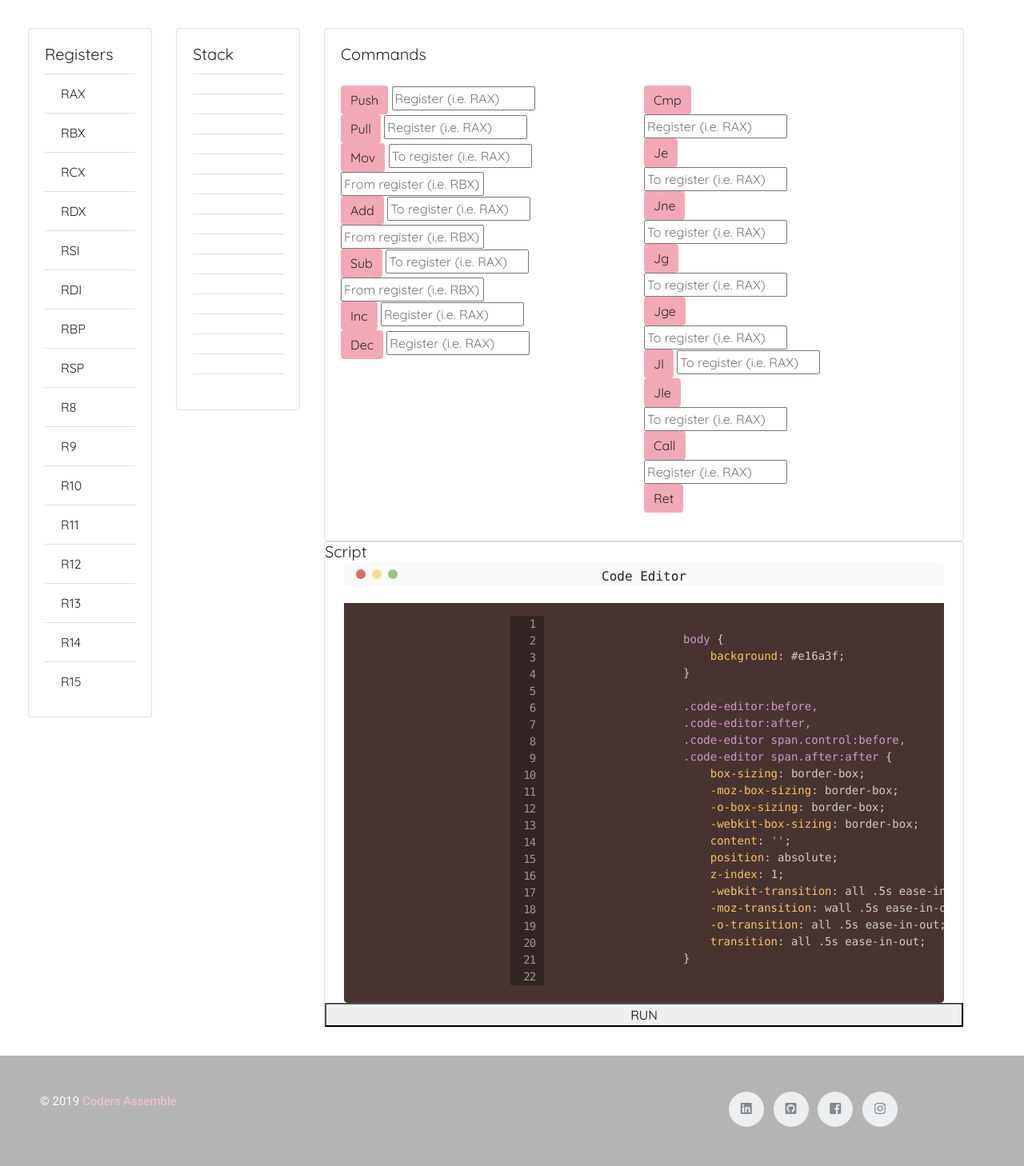
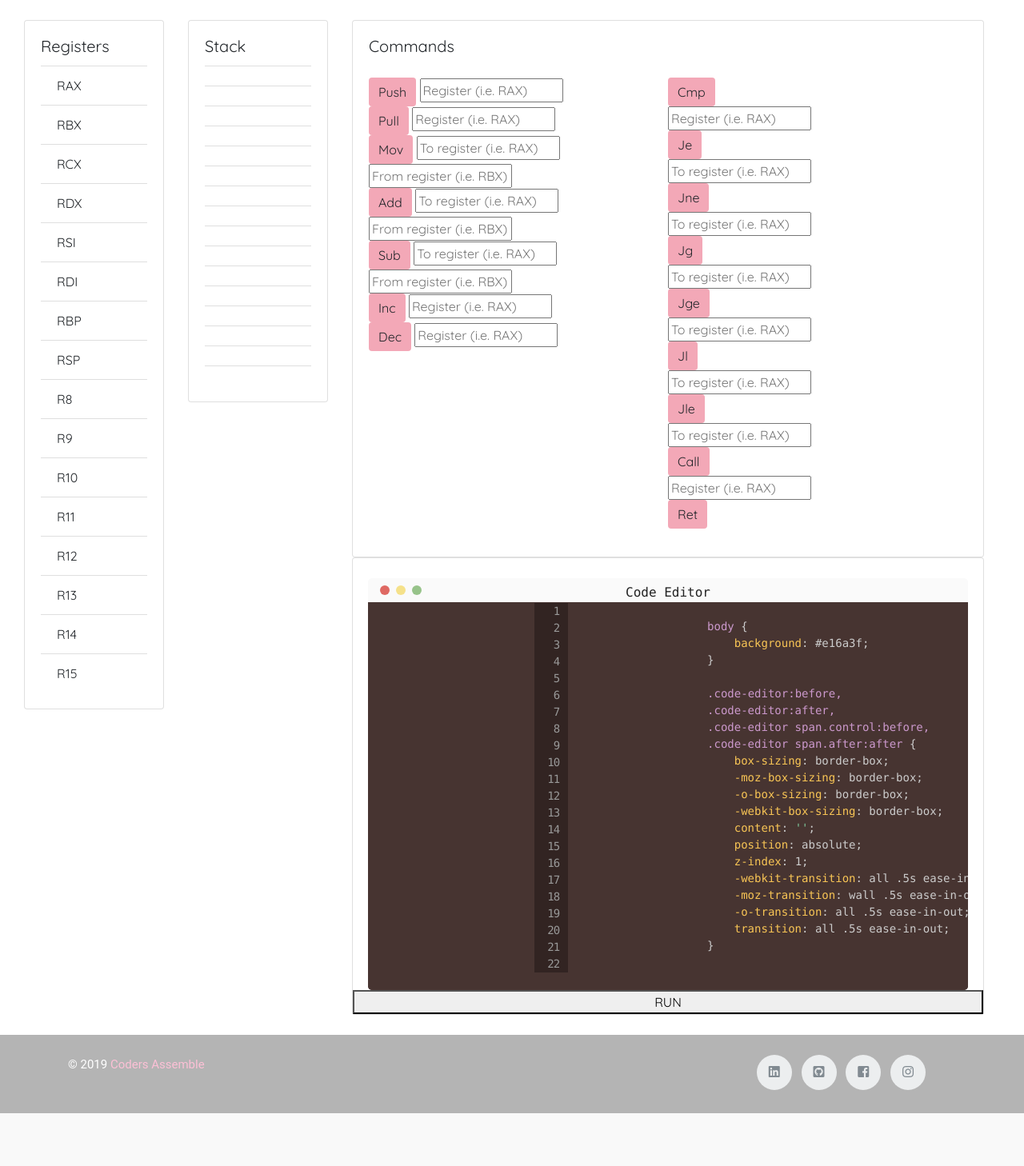
Before and after one commit to jennywng/CodersAssemble, a PHP site: page / in a window 1280 px wide. Shown: the part 76-1534 px from the top of the page at 80% size. After the commit the page ends 1468 px from the top, so only its background shows below. Run offline with PHP 8.4, Linux system fonts and the light colour scheme; some libraries are stand-ins or nearby versions.

Commit message:
proportions

```diff
--- a/css/style.css
+++ b/css/style.css
@@ -43,15 +43,12 @@ body {
   border: #68b3e2;
 }
 
-.section-title {
-  text-align: center;
-  text-transform: uppercase;
-  font-size: 40px;
-  font-weight: 600;
-  margin-top: 30px;
-  margin-bottom: 20px;
-  color:rgba(243, 168, 183, 1);
+.game-container {
+  margin: 10px;
+  padding-right: 10px;
+  padding-left: 20px;
 }
+
 
 
 
@@ -92,9 +89,6 @@ body {
 }
 
 
-.container {
-  margin: 20px;
-}
 
 
 /********************************************************* scrollbar *****************************************************/
--- a/index.html
+++ b/index.html
@@ -85,7 +85,7 @@
             </nav>
 
         <section class="main">
-            <div class="container">
+            <div class="game-container">
                 <div class="row">
                     <div class="col-2" id="registers">
                         <div class="card">
@@ -138,11 +138,11 @@
                         </div>
                     </div>
                     <div class="col-8">
-                        <div class="card" id="commands" style="width: 50rem;">
+                        <div class="card" id="commands" style="width: 100%">
                             <div class="card-body">
                                 <h5 class="card-title">Commands</h5>
                                 <div class="row">
-                                    <div class="col-6">
+                                    <div class="col-lg-6">
                                         <a class="btn">Push</a>  <input type="text" placeholder="Register (i.e. RAX)"><br>
                                         <a class="btn">Pull</a>  <input type="text" placeholder="Register (i.e. RAX)"><br>
                                         <a class="btn">Mov</a>  <input type="text" placeholder="To register (i.e. RAX)"> <input type="text" placeholder="From register (i.e. RBX)"><br>
@@ -167,8 +167,7 @@
                                 </div>
                             </div>
                         </div>
-                        <div class="card" id="script" style="width: 50rem;">
-                                <h5 class="card-title">Script</h5>
+                        <div class="card" id="script">
                                 <div class="code-editor">
                                     <span class="control"></span>
                                     <span class="control"></span>
```
